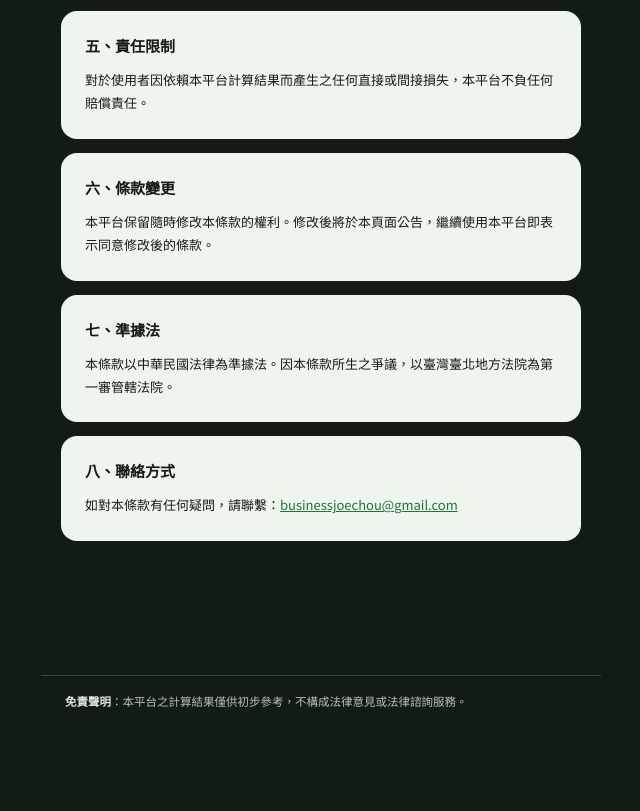
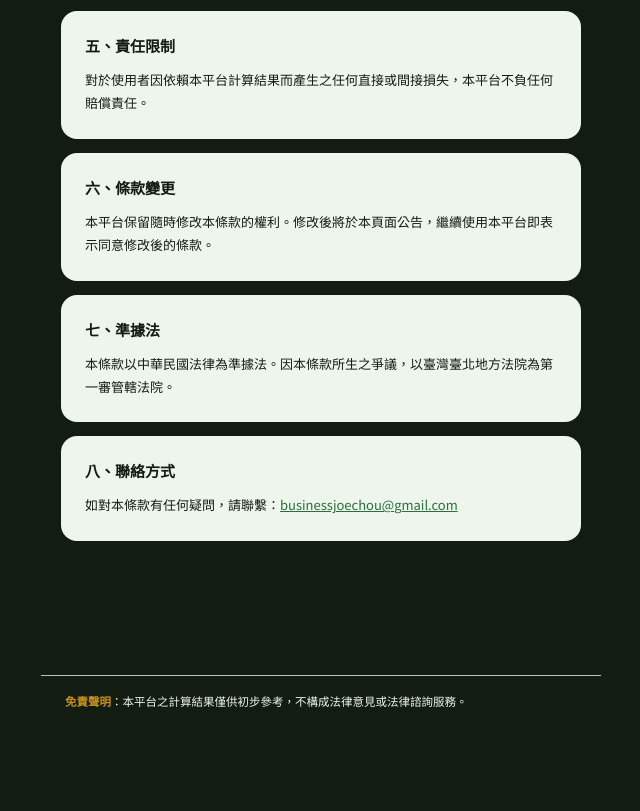
Before and after one commit to businessjoechou/laborpro, a plain HTML site: page terms.html in a window 1280 px wide. Shown: the part 795-1606 px from the top of the page, without its empty margins (319-959 px from the left). Before the commit the page ends 1546 px from the top, so only its background shows below. Drawn offline with nearby package versions, Linux system fonts and the light colour scheme.

Commit message:
fix: 免責聲明文字加深，改用 var(--paper) 全亮度顯示
原 rgba(255,255,255,0.72) 在深色背景上太淡，改為 var(--paper) 確保可讀性。
「免責聲明」標題改用 var(--gold) 金色突顯。底部間距加大避免被 nav-bar 遮擋。

Co-Authored-By: Claude Opus 4.6 (1M context) <noreply@anthropic.com>

```diff
--- a/css/common.css
+++ b/css/common.css
@@ -658,13 +658,13 @@ textarea:focus {
 .disclaimer-bar {
   max-width: 560px;
   margin: 0 auto;
-  padding: 16px 24px 40px;
+  padding: 16px 24px 100px;
   font-size: 11.5px;
-  color: rgba(255,255,255,0.72);
+  color: var(--paper);
   line-height: 1.7;
-  border-top: 1px solid rgba(255,255,255,0.18);
+  border-top: 1px solid var(--border);
 }
-.disclaimer-bar strong { color: rgba(255,255,255,0.88); }
+.disclaimer-bar strong { color: var(--gold); }
 
 /* ===== Badge / Tag ===== */
 .badge {
```
